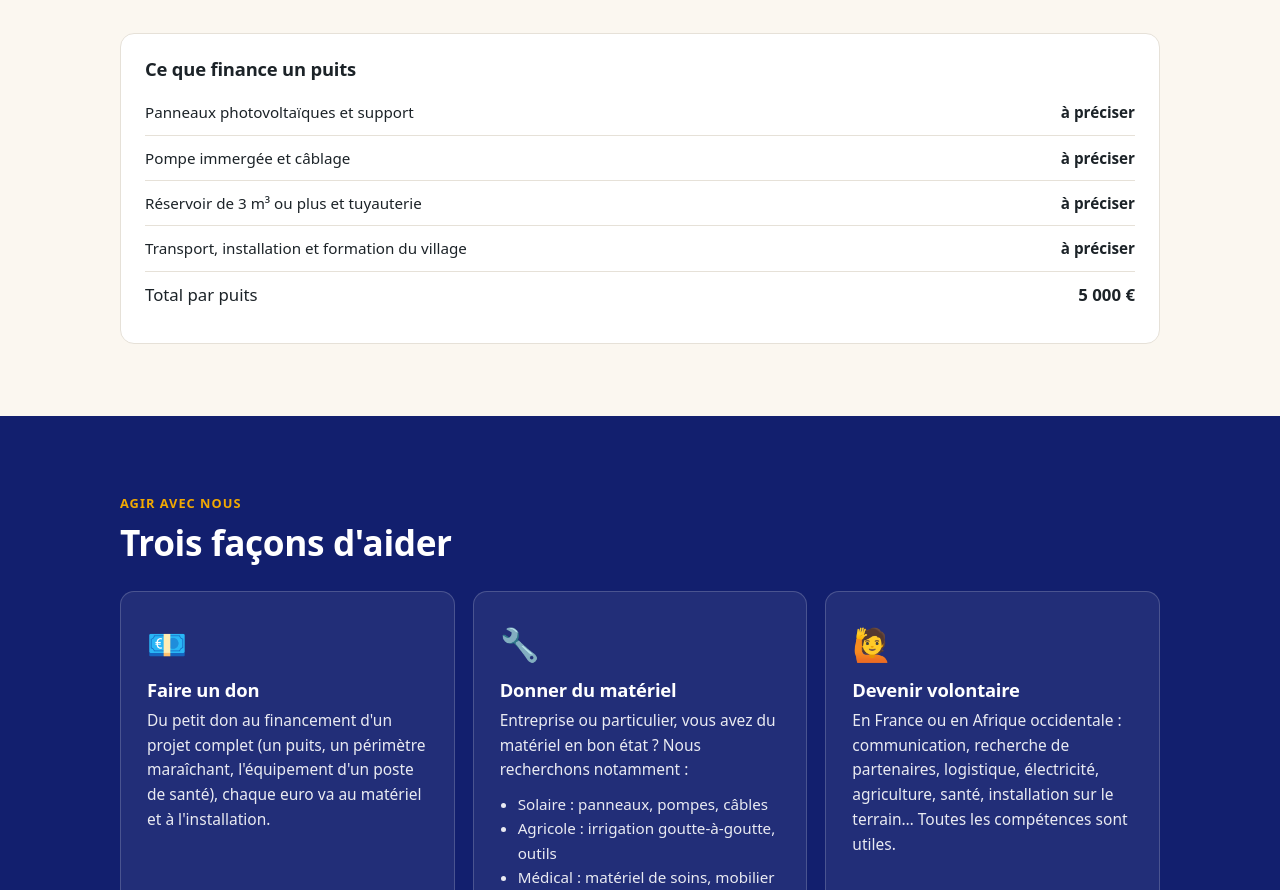
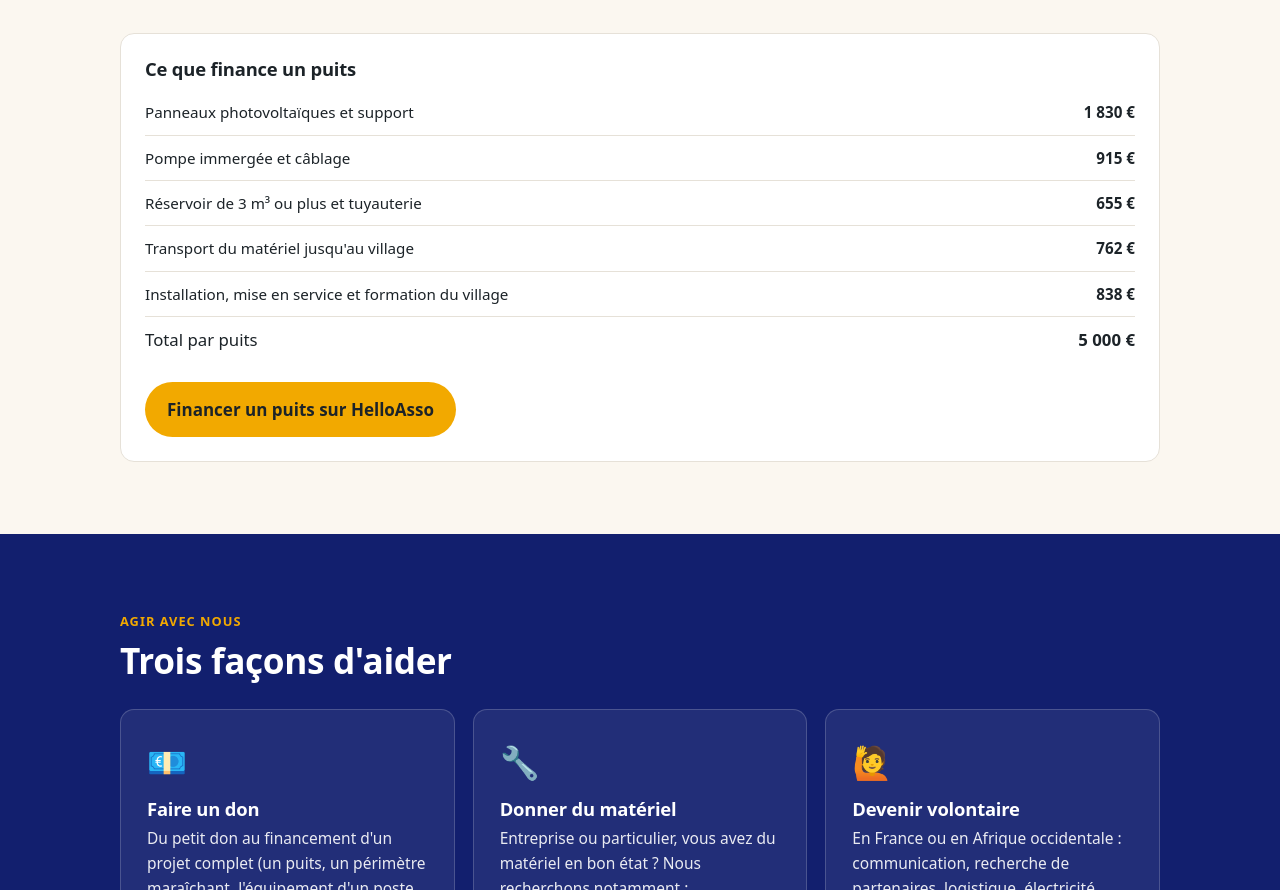
Before and after one commit to Aka-78/1001aides-site, a plain HTML site: page index.html in a window 1280 px wide. Shown: the part 3761-4651 px from the top of the page. Drawn offline with Linux system fonts and the light colour scheme.

Commit message:
Dons : liens vers la collecte HelloAsso et budget détaillé d'un puits
Boutons « Faire un don », « Soutenir un projet », « Je donne » et nouveau
bouton « Financer un puits » vers la collecte HelloAsso
« 5 puits pour 5 villages ». Montants réels par poste (total 5 000 €).

Co-Authored-By: Claude Opus 5.5 <noreply@anthropic.com>
Claude-Session: https://claude.ai/code/session_01EwnCvrBWCcUd69pXQc9uD2

```diff
--- a/index.html
+++ b/index.html
@@ -176,7 +176,7 @@
       <li><a href="#aider">Agir</a></li>
       <li><a href="#contact">Contact</a></li>
     </ul>
-    <a href="#aider" class="btn btn-sun">Faire un don</a>
+    <a href="https://www.helloasso.com/associations/1001aides/collectes/5-puits-pour-5-villages" target="_blank" rel="noopener" class="btn btn-sun">Faire un don</a>
   </div>
 </header>
 
@@ -187,7 +187,7 @@
     <h1>Des aides concrètes pour les villages d'Afrique occidentale.</h1>
     <p>Eau grâce au soleil, maraîchage pour les groupements, équipement des centres de santé… 1001aides finance et installe des équipements utiles, que les communautés peuvent ensuite faire vivre elles-mêmes.</p>
     <div class="ctas">
-      <a href="#aider" class="btn btn-sun">Soutenir un projet</a>
+      <a href="https://www.helloasso.com/associations/1001aides/collectes/5-puits-pour-5-villages" target="_blank" rel="noopener" class="btn btn-sun">Soutenir un projet</a>
       <a href="#aider" class="btn btn-ghost">Devenir volontaire</a>
     </div>
     <div class="facts">
@@ -297,14 +297,15 @@
     </div>
     <div class="budget">
       <h3>Ce que finance un puits</h3>
-      <!-- METTRE À JOUR avec les montants réels du pilote -->
       <table>
-        <tr><td>Panneaux photovoltaïques et support</td><td>à préciser</td></tr>
-        <tr><td>Pompe immergée et câblage</td><td>à préciser</td></tr>
-        <tr><td>Réservoir de 3 m³ ou plus et tuyauterie</td><td>à préciser</td></tr>
-        <tr><td>Transport, installation et formation du village</td><td>à préciser</td></tr>
+        <tr><td>Panneaux photovoltaïques et support</td><td>1 830 €</td></tr>
+        <tr><td>Pompe immergée et câblage</td><td>915 €</td></tr>
+        <tr><td>Réservoir de 3 m³ ou plus et tuyauterie</td><td>655 €</td></tr>
+        <tr><td>Transport du matériel jusqu'au village</td><td>762 €</td></tr>
+        <tr><td>Installation, mise en service et formation du village</td><td>838 €</td></tr>
         <tr><td>Total par puits</td><td>5 000 €</td></tr>
       </table>
+      <a href="https://www.helloasso.com/associations/1001aides/collectes/5-puits-pour-5-villages" target="_blank" rel="noopener" class="btn btn-sun" style="margin-top:18px">Financer un puits sur HelloAsso</a>
     </div>
   </div>
 </section>
@@ -318,8 +319,7 @@
         <div class="ico">💶</div>
         <h3>Faire un don</h3>
         <p>Du petit don au financement d'un projet complet (un puits, un périmètre maraîchant, l'équipement d'un poste de santé), chaque euro va au matériel et à l'installation.</p>
-        <!-- REMPLACER le lien par la page de don HelloAsso de 1001aides -->
-        <a href="#contact" class="btn btn-sun">Je donne</a>
+        <a href="https://www.helloasso.com/associations/1001aides/collectes/5-puits-pour-5-villages" target="_blank" rel="noopener" class="btn btn-sun">Je donne</a>
       </div>
       <div class="card">
         <div class="ico">🔧</div>
```
